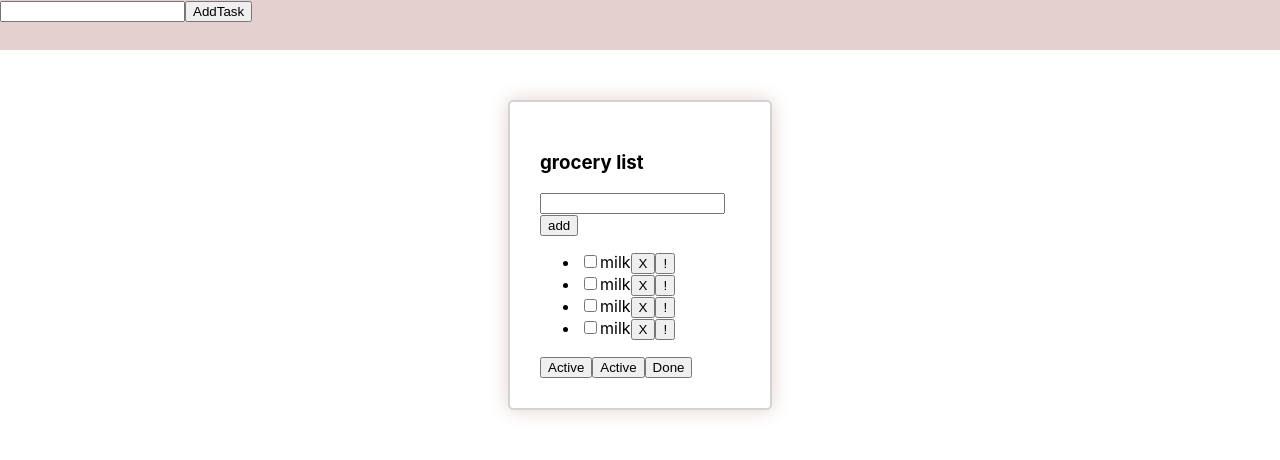
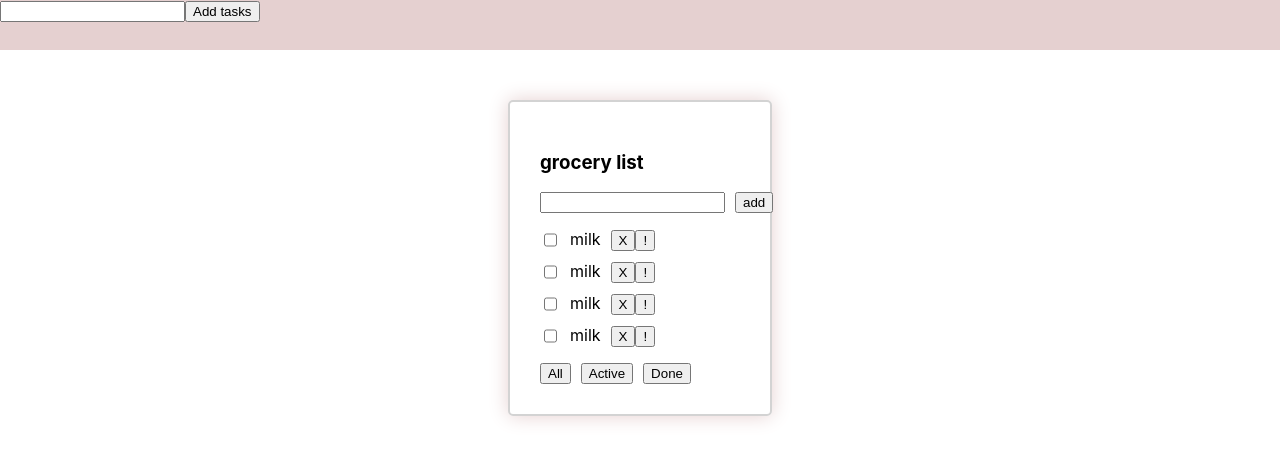
Before and after one commit to volhaf/todolist_01, a React (Create React App) app: page / in a window 1280 px wide. Shown: the top 460 px of the page. Built offline with nearby package versions, Linux system fonts and the light colour scheme.

Commit message:
add button components in header

```diff
--- a/src/components/Header.tsx
+++ b/src/components/Header.tsx
@@ -1,11 +1,10 @@
+import {Button} from "./Button";
 
 export function Header() {
     return (
-        <div>
             <header className="header">
                 <input/>
-                <button>AddTask</button>
+                <Button title={'Add tasks'} onClick={()=>{}} />
             </header>
-        </div>
     )
 }
--- a/src/components/TodoList.tsx
+++ b/src/components/TodoList.tsx
@@ -1,5 +1,6 @@
 import {TaskType} from "../App";
 import {Button} from "./Button";
+import {Fragment} from "react";
 
 type TodolistPropsType = {
     title: string;
@@ -11,8 +12,11 @@ export function TodoList({title, tasks}: TodolistPropsType) {
     return (
         <div className="todolist">
             <h3>{title}</h3>
-            <input/>
-            <Button title={'add'} onClick={()=>{}}/>
+            <div className={'input_conteiner'}>
+                <input/>
+                <Button title={'add'} onClick={() => {
+                }}/>
+            </div>
             {tasks.length === 0 ? (
                 <p>no tasks</p>
             ) : (
@@ -25,18 +29,23 @@ export function TodoList({title, tasks}: TodolistPropsType) {
                                     checked={t.isDone}
                                 />
                                 <span>{t.title}</span>
-                                <Button title={'X'} onClick={()=>{}}/>
-                                <Button title={'!'} onClick={()=>{}}/>
+                                <div>
+                                    <Button title={'X'} onClick={()=>{}}/>
+                                    <Button title={'!'} onClick={()=>{}}/>
+                                </div>
+
                             </li>
                         )
                     })}
                 </ul>
             )
             }
+<div className={'button_conteiner'}>
+    <Button title={'All'} onClick={()=>{}} />
+    <Button title={'Active'} onClick={()=>{}} />
+    <Button title={'Done'} onClick={()=>{}} />
+</div>
 
-            <Button title={'Active'} onClick={()=>{}} />
-            <Button title={'Active'} onClick={()=>{}} />
-            <Button title={'Done'} onClick={()=>{}} />
         </div>
     )
 }
--- a/src/styles/App.css
+++ b/src/styles/App.css
@@ -1,10 +1,25 @@
 
+ul {
+  list-style-type: none;
+  padding: 0;
+  display: flex;
+  flex-direction: column;
+  gap: 10px;
+
+}
+
+li {
+  display: flex;
+  gap: 10px;
+
+}
 
 
 .App {
   box-sizing: border-box;
   text-align: center;
   width: 100%;
+
 }
 
 .Main {
@@ -28,4 +43,14 @@
   height: 50px;
   background-color: rgb(229, 208, 208);
 
+
 }
+.input_conteiner {
+  display: flex;
+  gap: 10px;
+}
+
+.button_conteiner {
+  display: flex;
+  gap: 10px;
+}
```
